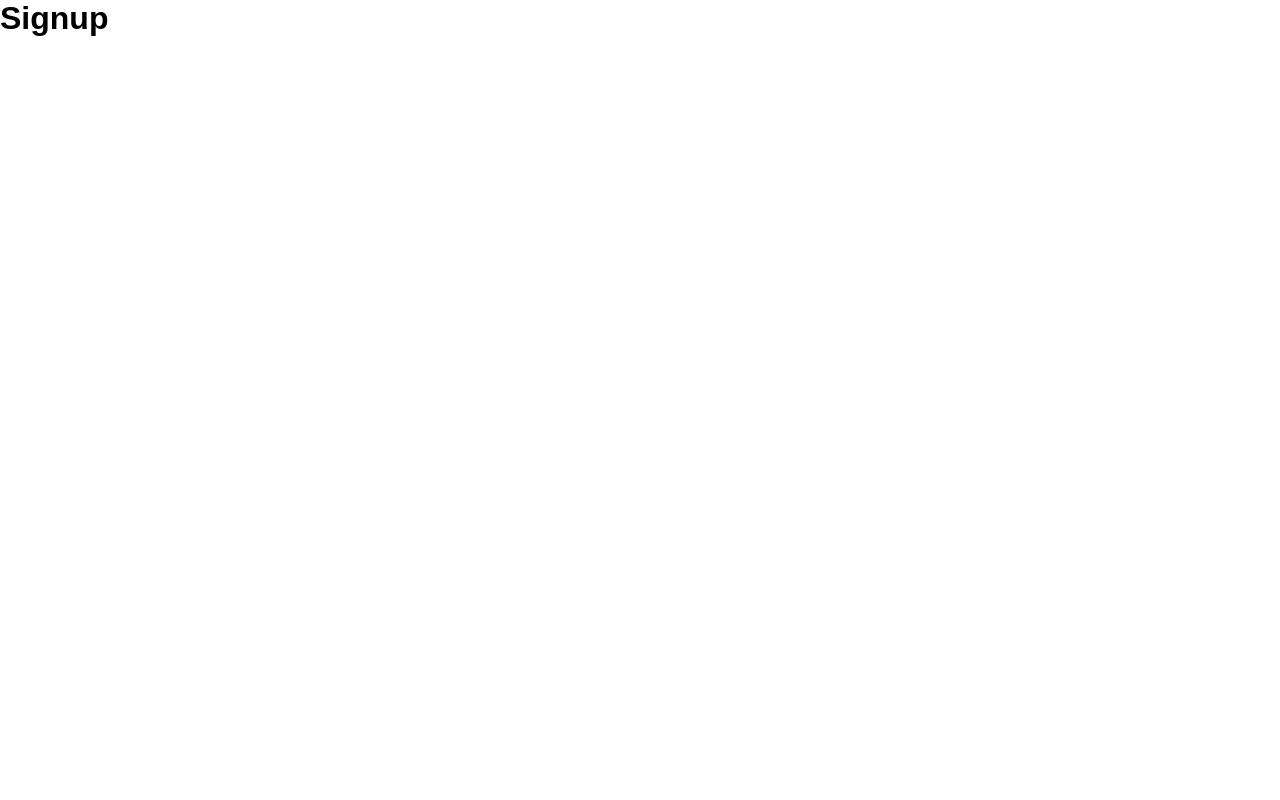
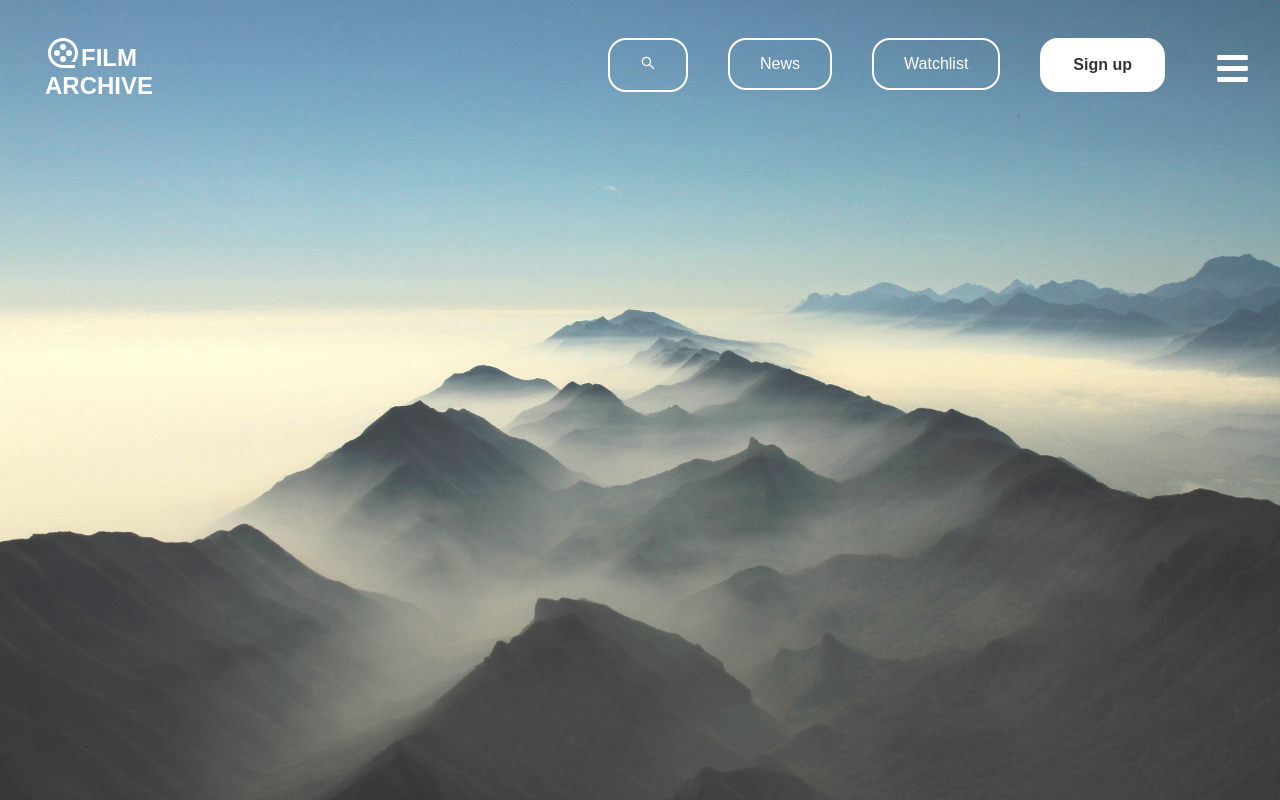
Before and after one commit to JakubSarota/film-archive-frontend, a React (Create React App) app: page /signup in a window 1280 px wide. Built offline with nearby package versions, Linux system fonts and the light colour scheme.

Commit message:
01-02-2022

```diff
--- a/src/App.css
+++ b/src/App.css
@@ -9,7 +9,7 @@
   margin: 0;
 }
 
-.home {
+.home, .signup {
   justify-content: center;
   align-items: center;
   display: flex;
@@ -17,10 +17,14 @@
   height: 100vh;
 }
 
-.home {
+.home, .signup {
   background-image: url('/images/image-1.jpg');
   background-repeat: repeat-x;
   background-size: cover;
   background-position: center;
   color: #fff;
 }
+
+.signup {
+  opacity: 0.85;
+}
--- /dev/null
+++ b/src/components/SignUpForm/Signup.tsx
@@ -0,0 +1,11 @@
+import React from 'react';
+import './Signup.css'
+import '../../App.css'
+
+export default function Signup() {
+    return(
+        <div className='signup'>
+
+        </div>
+    )
+}
--- a/src/components/navbar/navbar.tsx
+++ b/src/components/navbar/navbar.tsx
@@ -7,6 +7,7 @@ import * as RiIcons from 'react-icons/ri'
 import { useEffect, useState } from 'react'
 import { SidebarData } from './SidebarData/SidebarData'
 
+/*Links*/
 
 export default function Navbar() {
 
@@ -58,7 +59,7 @@ export default function Navbar() {
                             </Button>
                         </li>
                         <li>
-                            <Button link='/test' buttonStyle='btn--filled' buttonSize='btn--medium'>
+                            <Button link='/signup' buttonStyle='btn--filled' buttonSize='btn--medium'>
                                 <a>Sign up</a>
                             </Button>
                         </li>
--- a/src/pages/signup.tsx
+++ b/src/pages/signup.tsx
@@ -1,9 +1,12 @@
 import React from 'react';
+import Navbar from '../components/Navbar/Navbar';
+import HeroSection from '../components/SignUpForm/Signup'
 
 export default function signup() {
     return (
-        <div className="Sign-up">
-            <h1>Signup</h1>
-        </div>
+        <React.Fragment>
+            <Navbar/>
+            <HeroSection/>
+        </React.Fragment>
     )
 }
--- a/src/pages/test.tsx
+++ b/src/pages/test.tsx
@@ -1,7 +1,13 @@
-import '../components/Navbar/Navbar.css';
+import '../components/Navbar/Navbar.css'
+import { Link } from 'react-router-dom'
+import '../App.css'
 
 export default function Test() {
   return (
-      <h1>test</h1>
+    <div className="home">
+      <h1>
+        <Link to="/">GO BACK</Link>
+      </h1>
+    </div>
   );
 }
```
Also changed, not shown: src/components/SignUpForm/Signup.css (added).
